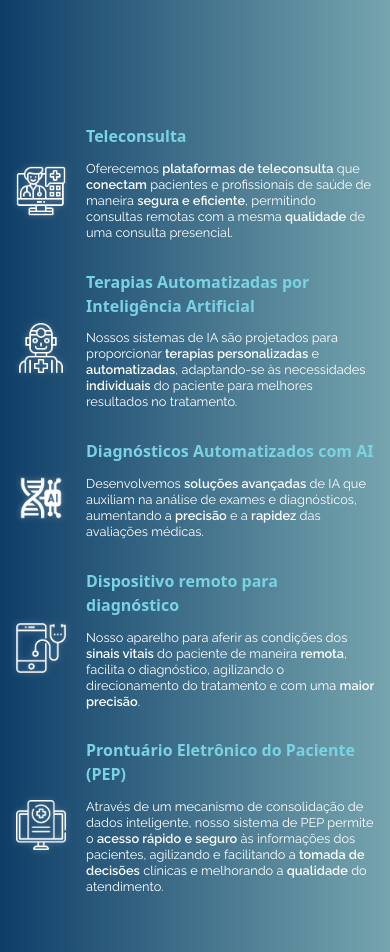
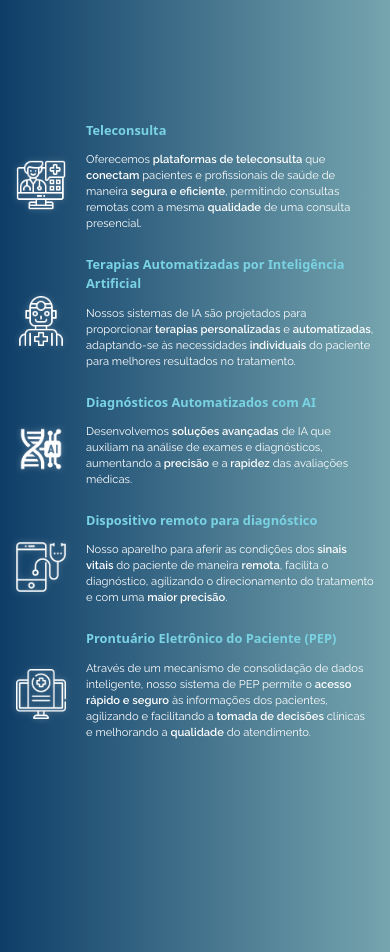
Before and after one commit to gui-schuwarten/facialme_site, a React (Vite) app: page / in a window 390 px wide. Shown: the part 1580-2532 px from the top of the page. Built offline with nearby package versions, Linux system fonts and the light colour scheme.

Commit message:
update project

```diff
--- a/src/components/Specialties/SpecialtiesSection.module.css
+++ b/src/components/Specialties/SpecialtiesSection.module.css
@@ -91,12 +91,12 @@
   }
 
   .item h3 {
-    font-size: 1rem;
+    font-size: 0.8rem;
     margin-bottom: 0px;
   }
 
   .item p {
-    font-size: 0.8rem;
+    font-size: 0.7rem;
     line-height: 1rem;
   }
 }
```
